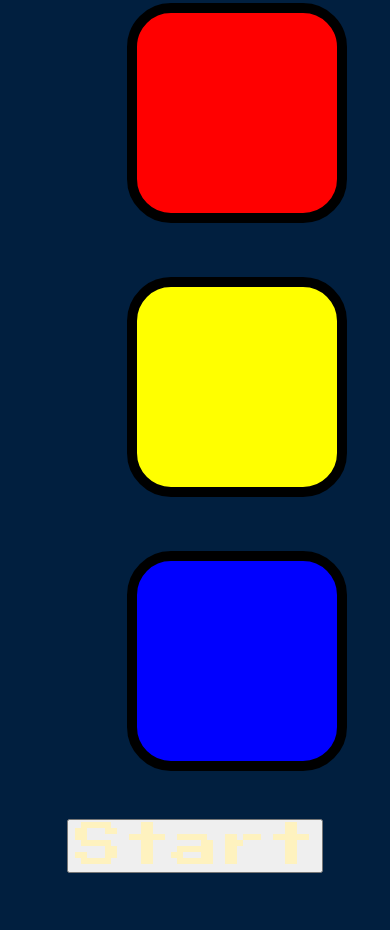
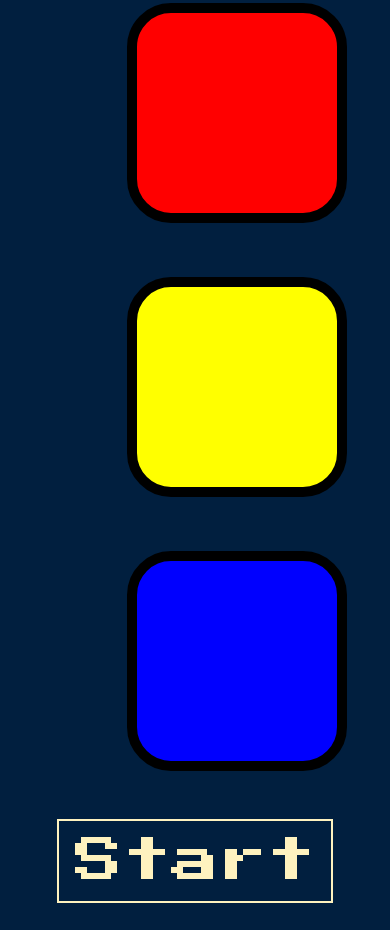
Before and after one commit to Vuja98/Simon-Game, a plain HTML site: page index.html in a window 390 px wide. Shown: the part 477-1407 px from the top of the page. Before the commit the page ends 1377 px from the top, so only its background shows below. Drawn offline with nearby package versions, Linux system fonts and the light colour scheme.

Commit message:
Fixed not working for mobile

```diff
--- a/styles.css
+++ b/styles.css
@@ -14,6 +14,9 @@ body {
   font-size: 3rem;
   margin: 5%;
   color: #fef2bf;
+  background-color: transparent;
+  border: 2px solid #fef2bf;
+  padding: 1rem;
 }
 .container {
   display: block;
```
